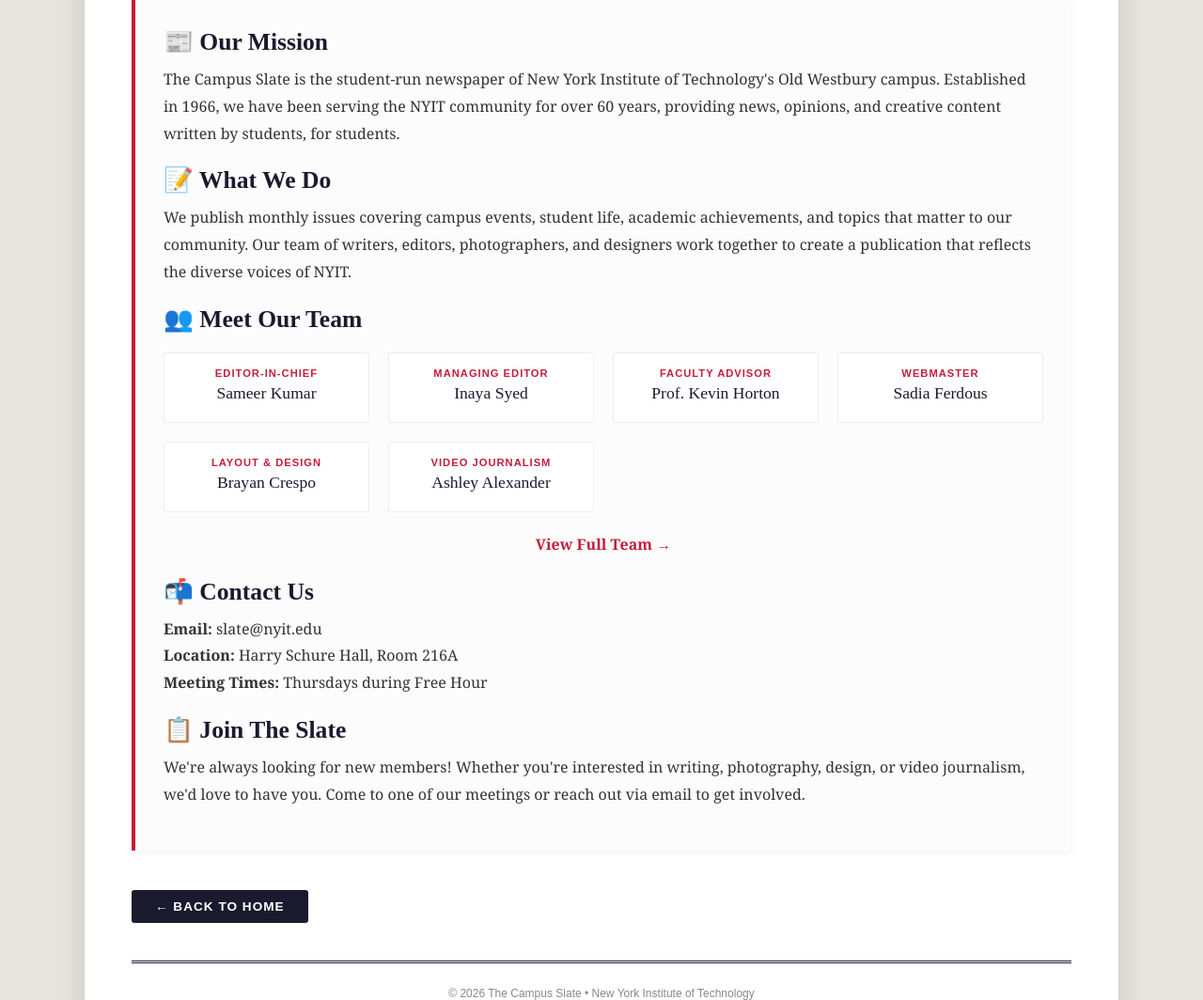
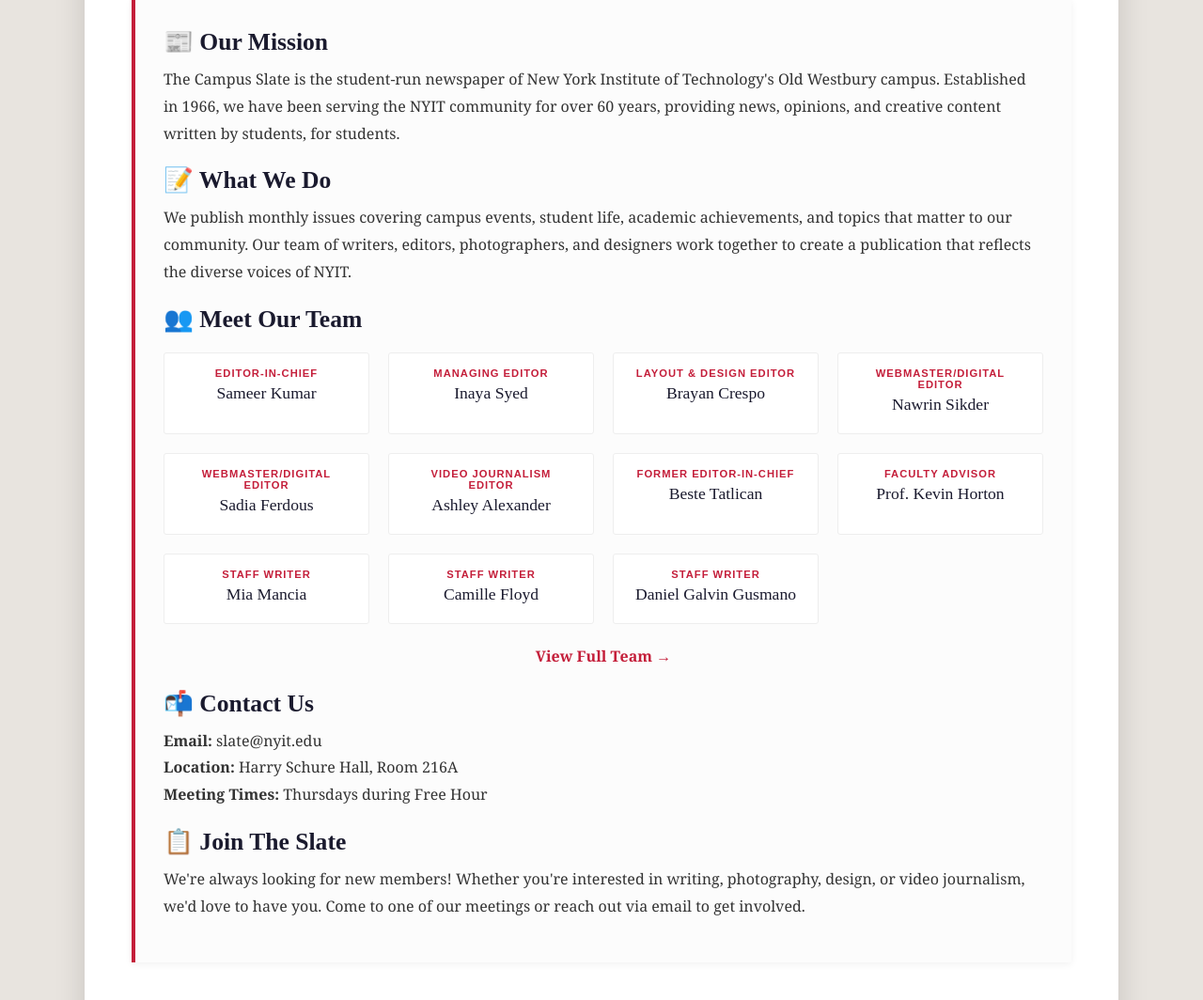
Before and after one commit to Sadia-F/The-Campus-Slate, a Flask app: page /about in a window 1280 px wide. Shown: the part 340-1404 px from the top of the page at 94% size. Run offline with Flask 3, Linux system fonts and the light colour scheme.

Commit message:
Add complete staff list with all team members

```diff
--- a/app.py
+++ b/app.py
@@ -6,9 +6,6 @@ from supabase import create_client
 
 app = Flask(__name__)
 app.secret_key = 'campus-slate-secret-key-2026-08-09'
-app.config['SESSION_COOKIE_SECURE'] = True
-app.config['SESSION_COOKIE_HTTPONLY'] = True
-app.config['SESSION_COOKIE_SAMESITE'] = 'Lax'
 
 # ===== SUPABASE SETUP =====
 SUPABASE_URL = 'https://ymsqoqgblsuelwspssxab.supabase.co'
@@ -24,41 +21,122 @@ staff = [
         'id': 'sameer-kumar',
         'name': 'Sameer Kumar',
         'role': 'Editor-in-Chief',
-        'bio': 'Sameer is a dedicated journalism student who has been with The Campus Slate for over 3 years.',
+        'bio': 'Sameer is a dedicated journalism student who has been with The Campus Slate for over 3 years. As Editor-in-Chief, he leads the team with vision and enthusiasm, ensuring every issue reflects the diverse voices of NYIT. He is passionate about storytelling and believes in the power of student journalism to create change.',
         'major': 'Communication Arts',
         'year': 'Senior',
         'image': '👤',
-        'email': 'skumar@nyit.edu'
+        'email': 'skumar@nyit.edu',
+        'articles_written': ['The Campus Slate: A New Era', 'Student Voices Matter', 'Not Just A Club, It\'s My Home Away From Home']
     },
     {
         'id': 'inaya-syed',
         'name': 'Inaya Syed',
         'role': 'Managing Editor',
-        'bio': 'Inaya is a mechanical engineering student who found her passion in journalism.',
+        'bio': 'Inaya is a mechanical engineering student who found her passion in journalism. As Managing Editor, she oversees the editorial process and ensures every article meets the highest standards. She founded the Pre-Dental Society and is committed to helping students find their voice.',
         'major': 'Mechanical Engineering',
         'year': 'Senior',
         'image': '👩‍💻',
-        'email': 'isyed@nyit.edu'
+        'email': 'isyed@nyit.edu',
+        'articles_written': ['New Startup Center: A NESTS Course Exclusive', '10 Tips to Save Money']
+    },
+    {
+        'id': 'brayan-crespo',
+        'name': 'Brayan Crespo',
+        'role': 'Layout & Design Editor',
+        'bio': 'Brayan is the creative force behind the visual design of The Campus Slate. He ensures every issue is visually stunning and professionally laid out. His design skills bring the publication to life.',
+        'major': 'Graphic Design',
+        'year': 'Senior',
+        'image': '🎨',
+        'email': 'bcrespo@nyit.edu',
+        'articles_written': ['Designing the Future of Student Publications']
+    },
+    {
+        'id': 'nawrin-sikder',
+        'name': 'Nawrin Sikder',
+        'role': 'Webmaster/Digital Editor',
+        'bio': 'Nawrin is a Computer Science student who manages the digital presence of The Campus Slate. She ensures the website runs smoothly and content is accessible to all readers.',
+        'major': 'Computer Science',
+        'year': 'Junior',
+        'image': '👩‍💻',
+        'email': 'nsikder@nyit.edu',
+        'articles_written': ['Digital Transformation at NYIT']
+    },
+    {
+        'id': 'sadia-ferdous',
+        'name': 'Sadia Ferdous',
+        'role': 'Webmaster/Digital Editor',
+        'bio': 'Sadia is a Computer Science student who built this very website! As Webmaster, she manages the digital presence of The Campus Slate and creates the online experience for readers. She is passionate about coding and storytelling.',
+        'major': 'Computer Science',
+        'year': 'Junior',
+        'image': '👩‍💻',
+        'email': 'sferdous@nyit.edu',
+        'articles_written': ['The Badminton Club: Creating a Legacy at NYIT']
+    },
+    {
+        'id': 'ashley-alexander',
+        'name': 'Ashley Alexander',
+        'role': 'Video Journalism Editor',
+        'bio': 'Ashley is a Life Sciences student who brings stories to life through video. As Video Journalism Editor, she creates compelling visual content and manages the Slate\'s YouTube channel. She is passionate about public health education.',
+        'major': 'Life Sciences (BS/DO)',
+        'year': 'Senior',
+        'image': '🎥',
+        'email': 'aalexander@nyit.edu',
+        'articles_written': ['The Death of the "Third Place"', '2025 Update on Cardiovascular Medicine']
+    },
+    {
+        'id': 'beste-tatlican',
+        'name': 'Beste Tatlican',
+        'role': 'Former Editor-in-Chief',
+        'bio': 'Beste led The Campus Slate through its rejuvenation as Editor-in-Chief. She was instrumental in bringing the publication back to life and launching its video journalism division. She is now pursuing a career in medicine.',
+        'major': 'BS/DO Program',
+        'year': 'Alumna',
+        'image': '👩‍⚕️',
+        'email': 'btatlican@nyit.edu',
+        'articles_written': ['The Campus Slate: A New Chapter']
     },
     {
         'id': 'kevin-horton',
         'name': 'Prof. Kevin Horton',
         'role': 'Faculty Advisor',
-        'bio': 'Professor Horton has been the Faculty Advisor for The Campus Slate since 2024.',
+        'bio': 'Professor Horton has been the Faculty Advisor for The Campus Slate since 2024. With over 25 years of experience running The Gold Coast Gazette, he brings a wealth of knowledge and expertise. He is passionate about mentoring young journalists and helping them find their voice.',
         'major': 'Communication Arts',
         'year': 'Faculty',
         'image': '👨‍🏫',
-        'email': 'khorton@nyit.edu'
+        'email': 'khorton@nyit.edu',
+        'articles_written': ['Celebrating 60 Years of The Campus Slate']
     },
     {
-        'id': 'sadia-ferdous',
-        'name': 'Sadia Ferdous',
-        'role': 'Webmaster/Digital Editor',
-        'bio': 'Sadia is a Computer Science student who built this very website!',
-        'major': 'Computer Science',
+        'id': 'mia-mancia',
+        'name': 'Mia Mancia',
+        'role': 'Staff Writer',
+        'bio': 'Mia is a dedicated writer who covers campus life and student experiences. She is passionate about sharing the stories of first-generation students and helping others feel seen and heard.',
+        'major': 'Communication Arts',
+        'year': 'Sophomore',
+        'image': '✍️',
+        'email': 'mmancia@nyit.edu',
+        'articles_written': ['The First Generation Student Experience', 'Latinx Heritage Month']
+    },
+    {
+        'id': 'camille-floyd',
+        'name': 'Camille Floyd',
+        'role': 'Staff Writer',
+        'bio': 'Camille joined The Campus Slate with a passion for storytelling and community engagement. She covers a wide range of topics from campus events to student profiles.',
+        'major': 'English',
         'year': 'Junior',
-        'image': '👩‍💻',
-        'email': 'sferdous@nyit.edu'
+        'image': '📝',
+        'email': 'cfloyd@nyit.edu',
+        'articles_written': ['Campus Voices: Student Spotlight']
+    },
+    {
+        'id': 'daniel-galvin-gusmano',
+        'name': 'Daniel Galvin Gusmano',
+        'role': 'Staff Writer',
+        'bio': 'Daniel is a science writer who covers research and innovation at NYIT. He has a talent for making complex topics accessible and engaging for all readers.',
+        'major': 'Biology',
+        'year': 'Senior',
+        'image': '🔬',
+        'email': 'dgusmano@nyit.edu',
+        'articles_written': ['The First Annual Biomedical Data Science Center Retreat', '58th Annual MACUB Conference']
     }
 ]
 
--- a/templates/about.html
+++ b/templates/about.html
@@ -267,30 +267,12 @@
 
             <h3>👥 Meet Our Team</h3>
             <div class="staff-grid">
+                {% for person in staff %}
                 <div class="staff-card">
-                    <div class="role">Editor-in-Chief</div>
-                    <div class="name"><a href="/staff/sameer-kumar">Sameer Kumar</a></div>
+                    <div class="role">{{ person.role }}</div>
+                    <div class="name"><a href="/staff/{{ person.id }}">{{ person.name }}</a></div>
                 </div>
-                <div class="staff-card">
-                    <div class="role">Managing Editor</div>
-                    <div class="name"><a href="/staff/inaya-syed">Inaya Syed</a></div>
-                </div>
-                <div class="staff-card">
-                    <div class="role">Faculty Advisor</div>
-                    <div class="name"><a href="/staff/kevin-horton">Prof. Kevin Horton</a></div>
-                </div>
-                <div class="staff-card">
-                    <div class="role">Webmaster</div>
-                    <div class="name"><a href="/staff/sadia-ferdous">Sadia Ferdous</a></div>
-                </div>
-                <div class="staff-card">
-                    <div class="role">Layout & Design</div>
-                    <div class="name"><a href="/staff/brayan-crespo">Brayan Crespo</a></div>
-                </div>
-                <div class="staff-card">
-                    <div class="role">Video Journalism</div>
-                    <div class="name"><a href="/staff/ashley-alexander">Ashley Alexander</a></div>
-                </div>
+                {% endfor %}
             </div>
             <p style="text-align: center;">
                 <a href="/staff" style="color: #c41e3a; text-decoration: none; font-weight: bold;">View Full Team →</a>
```
